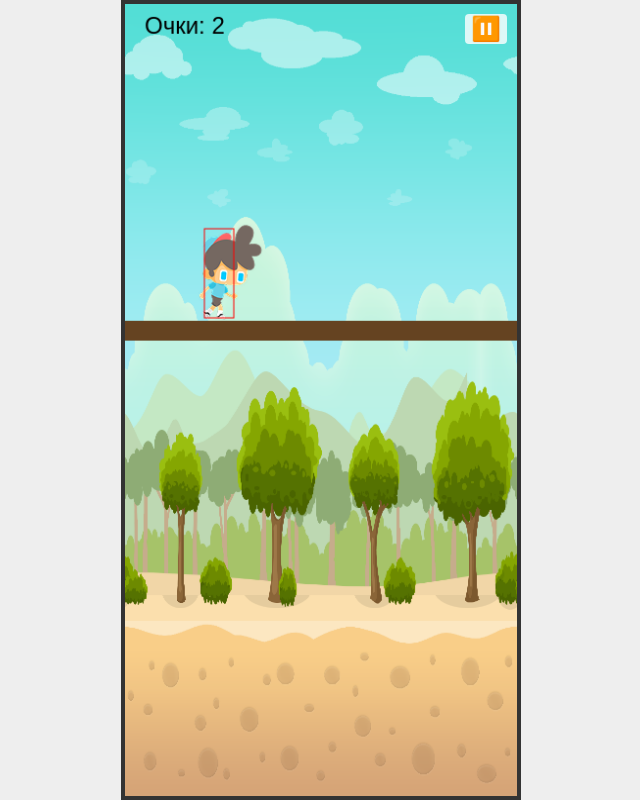
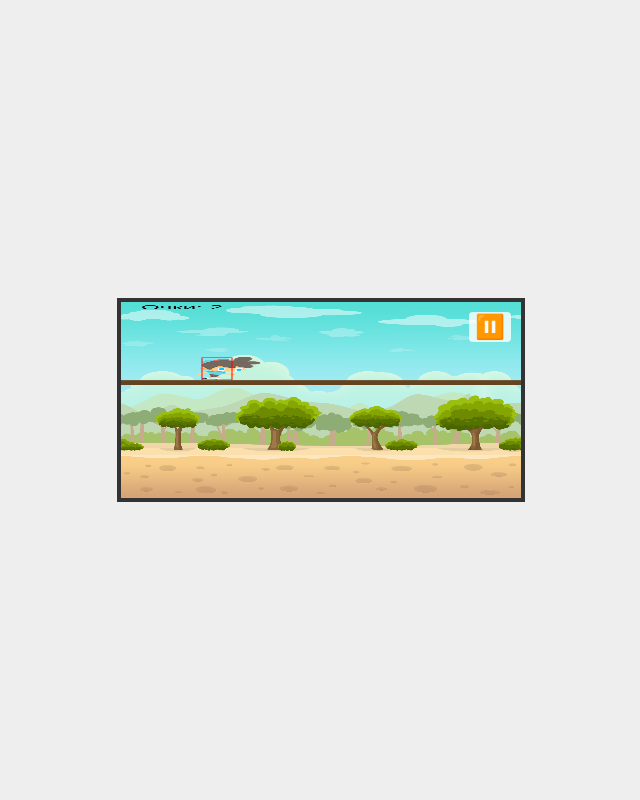
Before and after one commit to DenisKa2004/test_mini_app, a plain HTML site: page index.html in a window 1280 px wide. Shown: the whole page, without its empty margins (319-959 px from the left). Drawn offline with Linux system fonts and the light colour scheme; animation ran at ten frames a second.

Commit message:
Update index.html

```diff
--- a/index.html
+++ b/index.html
@@ -41,6 +41,15 @@
       border-radius: 4px;
       cursor: pointer;
     }
+      /* Поддержка горизонтальной ориентации */
+    @media (orientation: landscape) {
+      #gameContainer {
+        aspect-ratio: 2/1; /* ширина:высота 800:400 */
+        max-width: 100vh;  /* ограничение по высоте экрана */
+        max-height: 100vw;
+      }
+    }
+
   </style>
 </head>
 <body>
```
